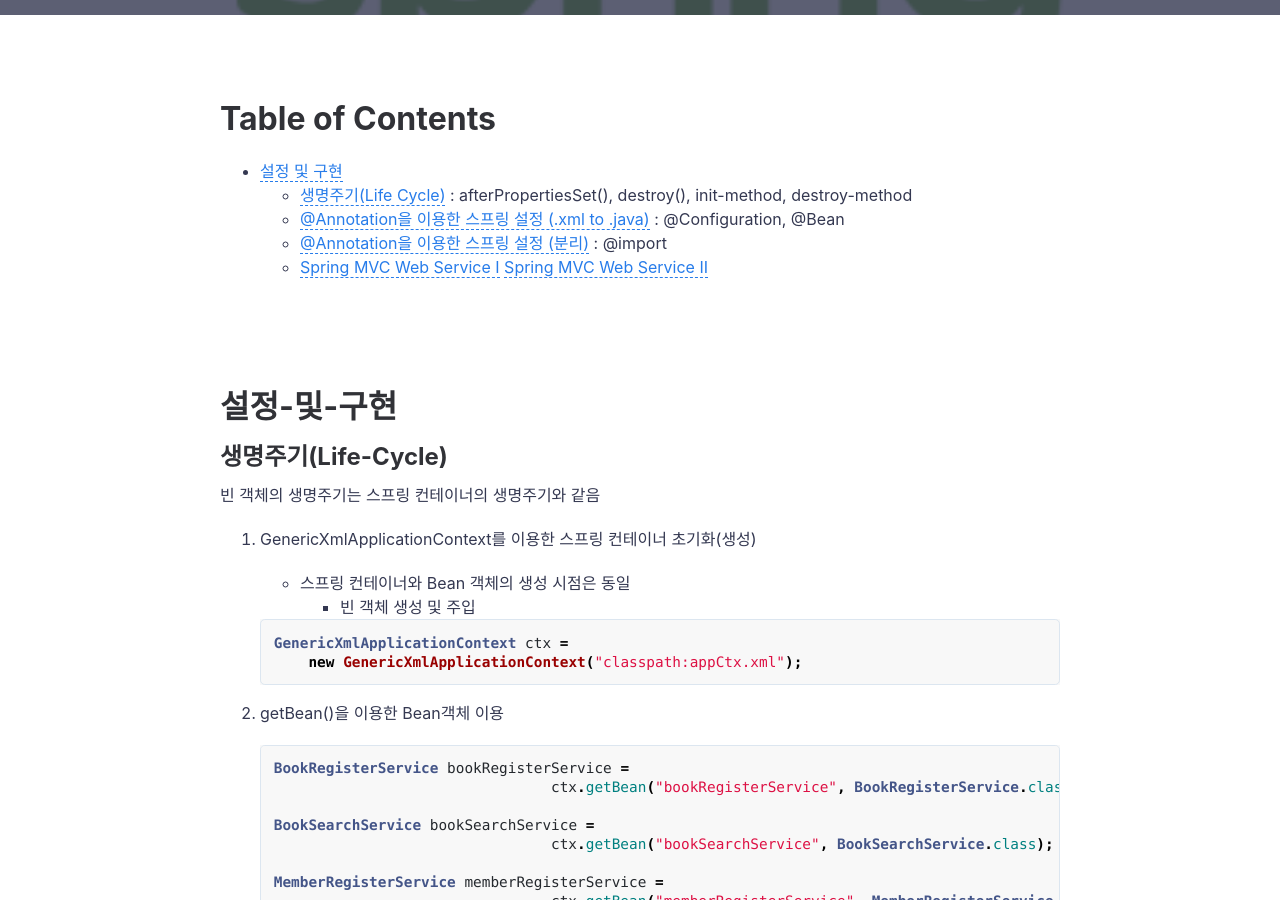
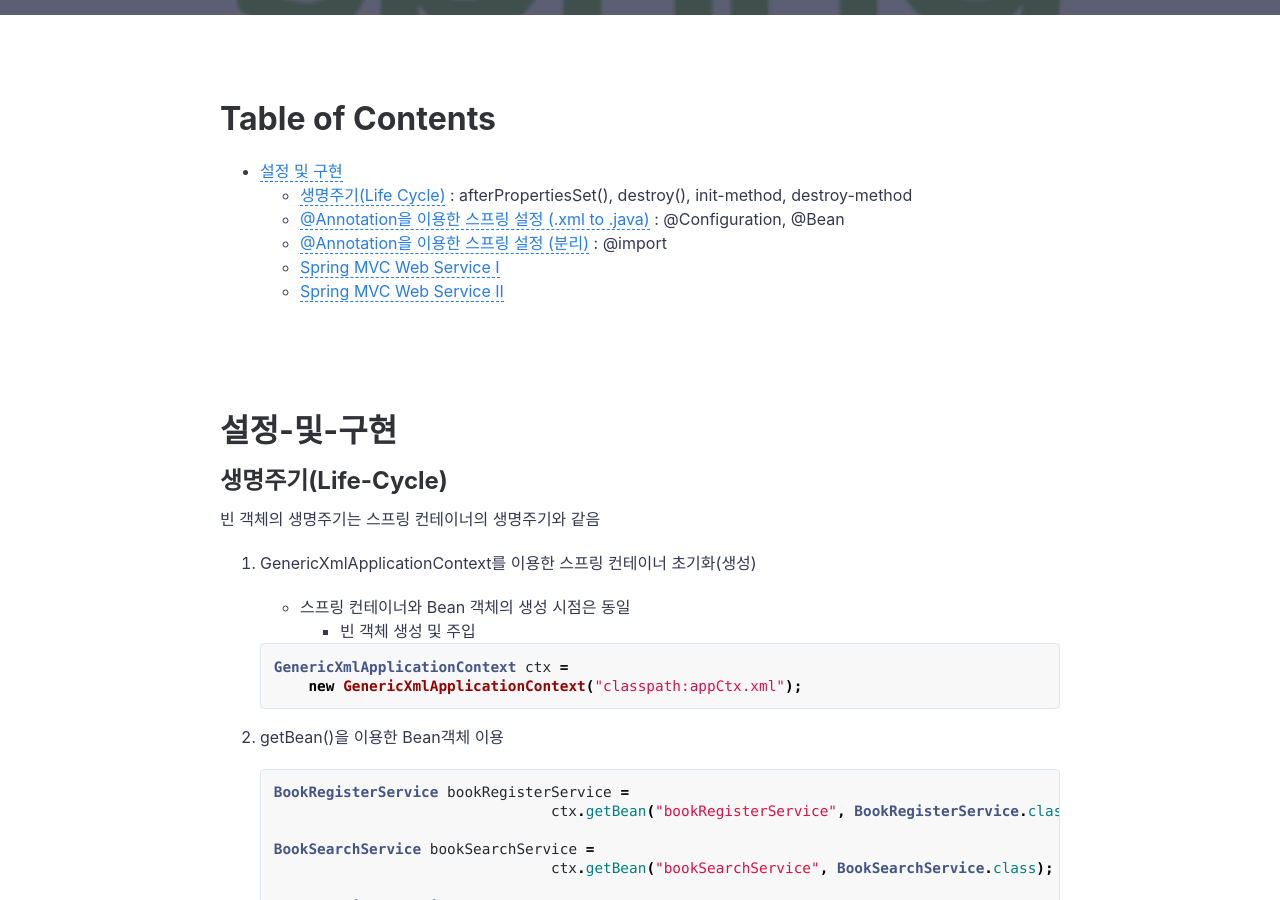
Before and after one commit to jihunparkme/jihunparkme.github.io, a Jekyll site: the page built from _posts/2020-06-26-Spring-설정-및-구현.md, in a window 1280 px wide and 900 px high, scrolled down 561 px. Built offline with Jekyll 4.4.1, drawn with Linux system fonts in a browser that asks for light colours; comment, search, counter and statistics services are not loaded.

Commit message:
Edit: add contents

```diff
--- a/_posts/2020-06-26-Spring-설정-및-구현.md
+++ b/_posts/2020-06-26-Spring-설정-및-구현.md
@@ -14,7 +14,7 @@ featured-img: spring
   * [@Annotation을 이용한 스프링 설정 (.xml to .java)](#@Annotation을-이용한-스프링-설정-I) : @Configuration, @Bean
   * [@Annotation을 이용한 스프링 설정 (분리)](#@Annotation을-이용한-스프링-설정-II) : @import
   * [Spring MVC Web Service I](#Spring-MVC-Web-Service-I)
-    [Spring MVC Web Service II](#Spring-MVC-Web-Service-II)
+  * [Spring MVC Web Service II](#Spring-MVC-Web-Service-II)
 
 <br/>
 
```
